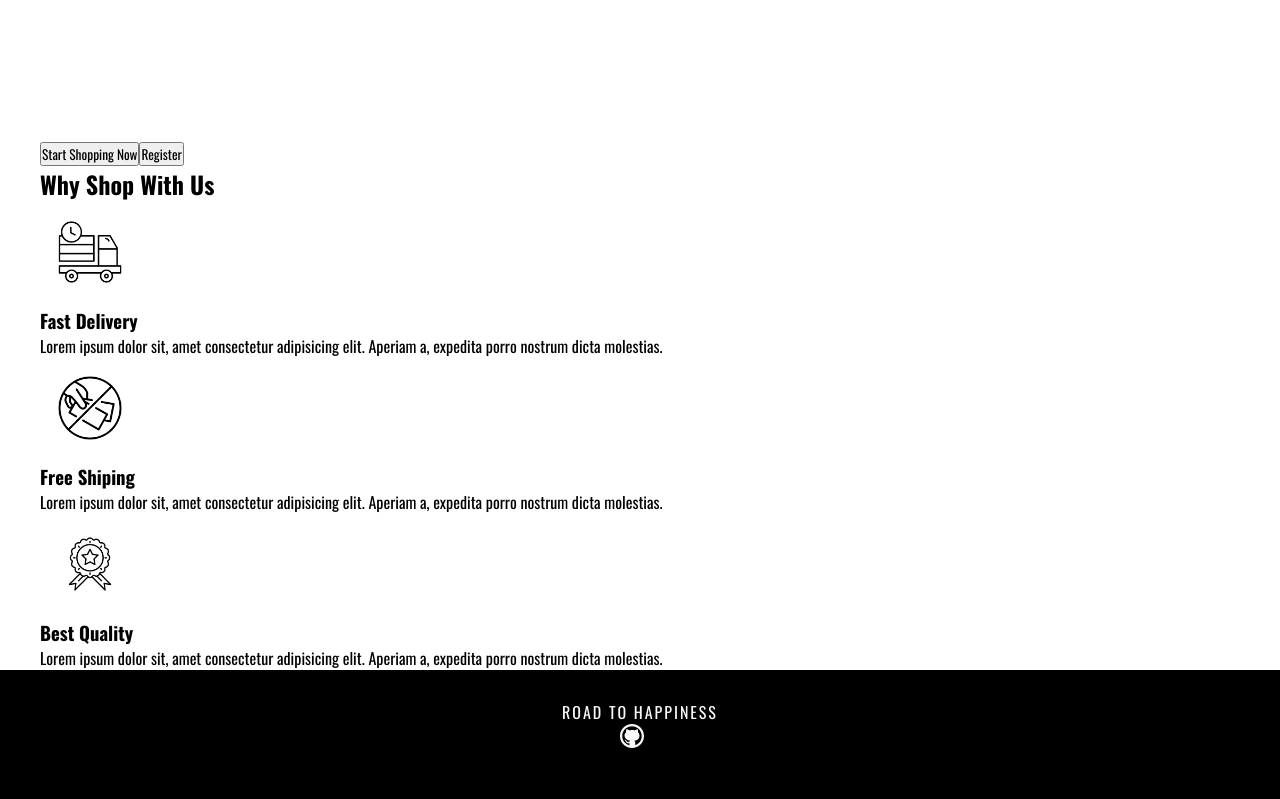
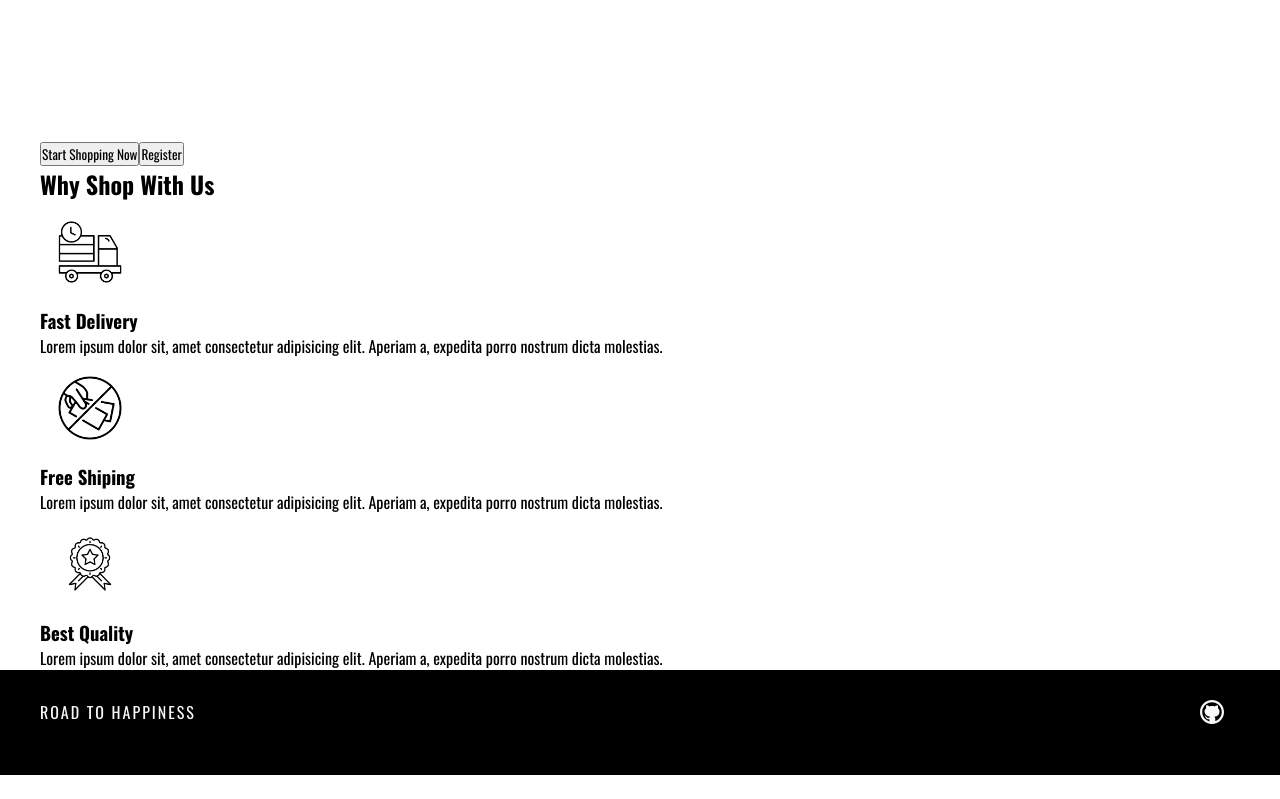
Before and after one commit to cihandundar/add-to-cart, a React (Create React App) app: page / in a window 1280 px wide. Shown: the part 1954-2753 px from the top of the page. After the commit the page ends 2729 px from the top, so only its background shows below. Built offline with nearby package versions, Linux system fonts and the light colour scheme.

Commit message:
footer fix

```diff
--- a/src/styles/components/_footer.scss
+++ b/src/styles/components/_footer.scss
@@ -5,7 +5,8 @@
   &__container {
     max-width: 75rem;
     margin: 0 auto;
-    text-align: center;
+    display: flex;
+    justify-content: space-between;
   }
   &__text {
     > a {
```
